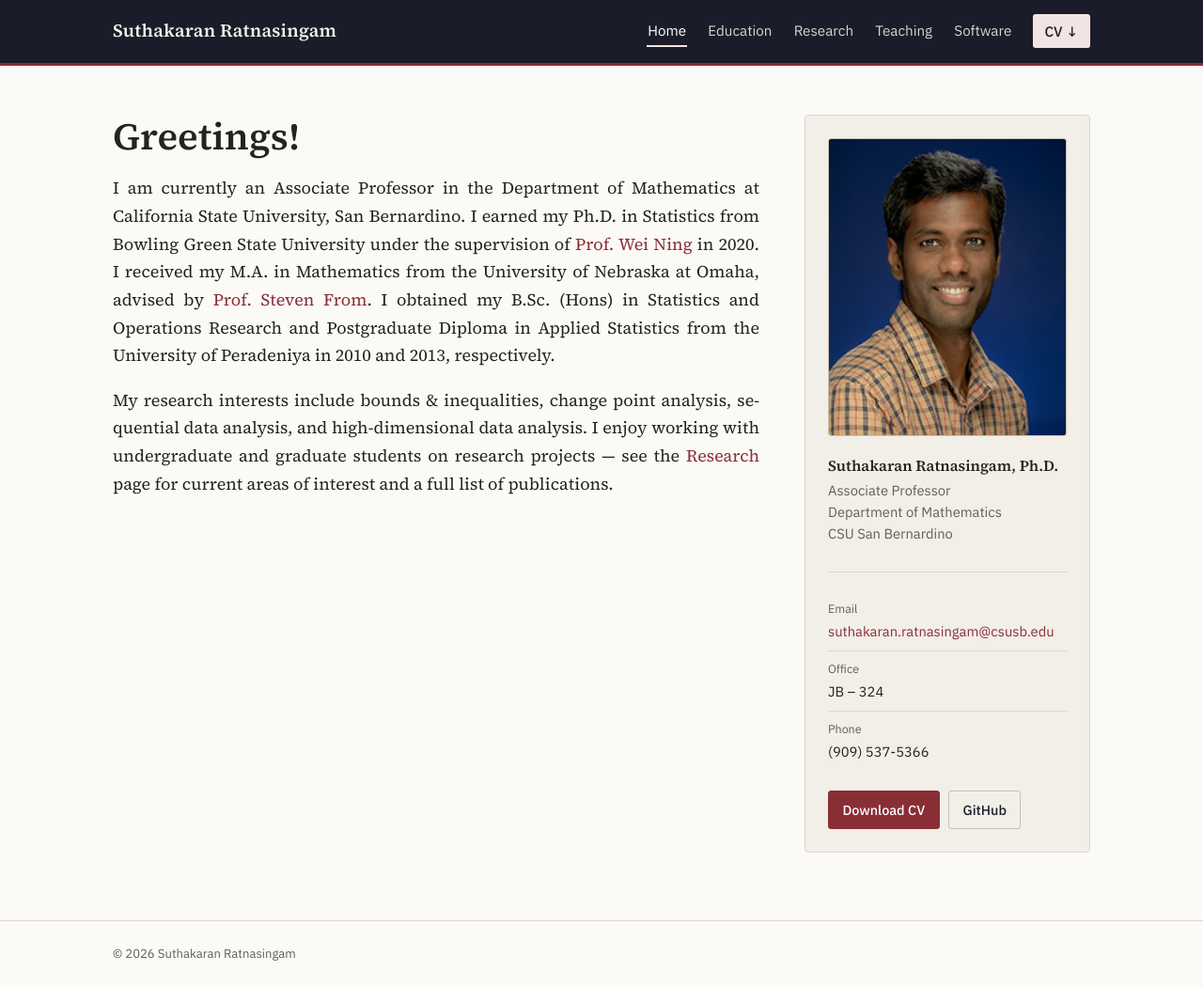
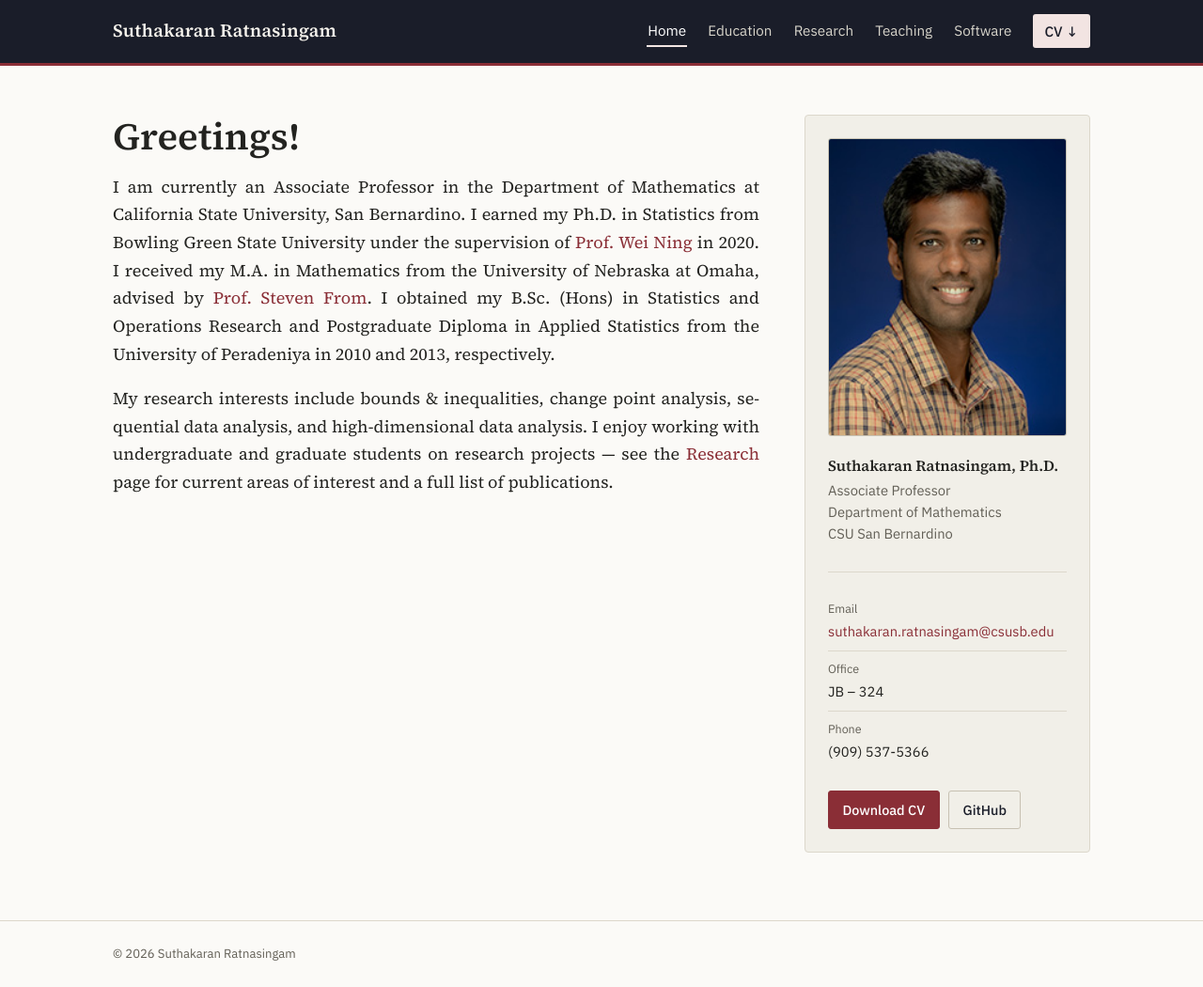
Before and after one commit to suthakaranr/suthakaranr.github.io, a Jekyll site: the page built from index.md, in a window 1280 px wide. Shown: the whole page at 94% size. Built offline with Jekyll 4.4.1, drawn with Linux system fonts in a browser that asks for light colours.

Commit message:
Adjust margin style for greetings header

```diff
--- a/_layouts/home.html
+++ b/_layouts/home.html
@@ -5,7 +5,7 @@ layout: default
   <div class="hero-grid">
 
     <div class="hero-main">
-      <h1 style="margin-bottom: 1.1rem;">Greetings!</h1>
+      <h1 style="margin-bottom: 1rem;">Greetings!</h1>
 
       <div class="prose">
         {{ content }}
```
